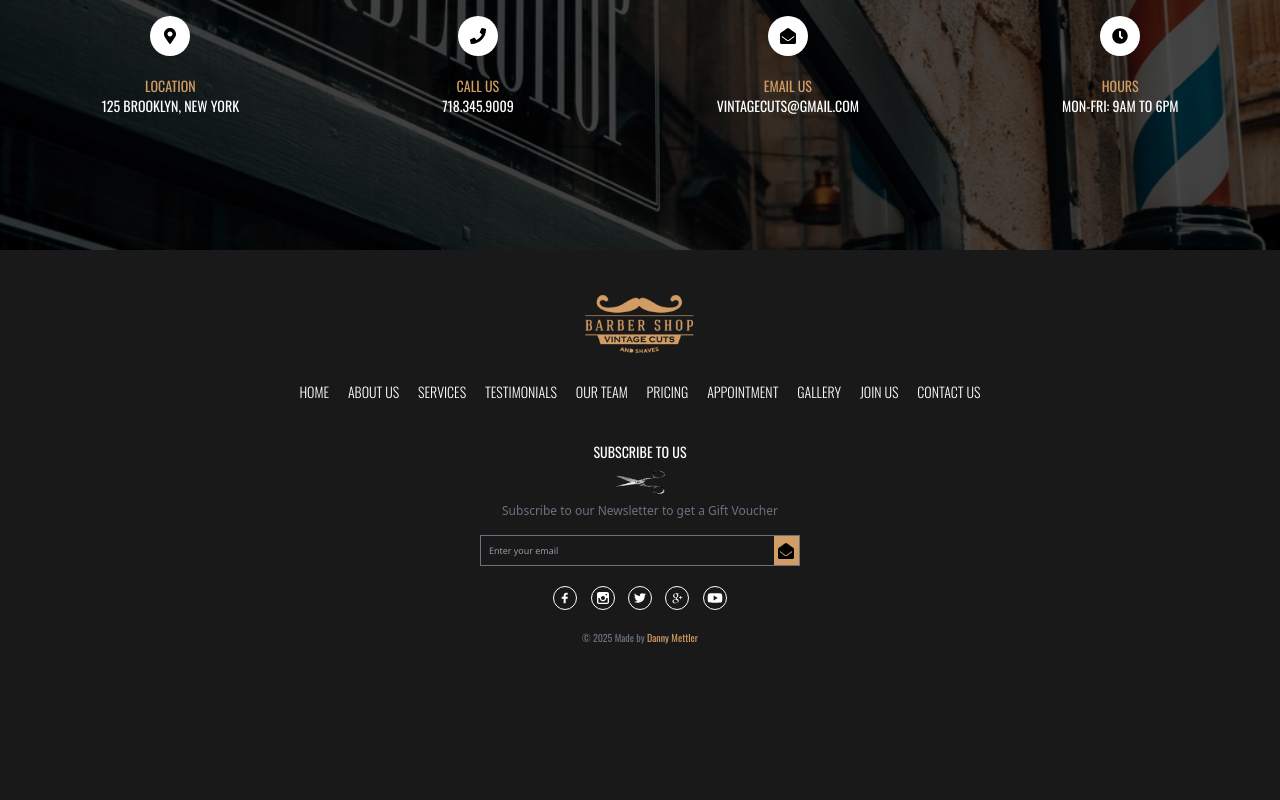
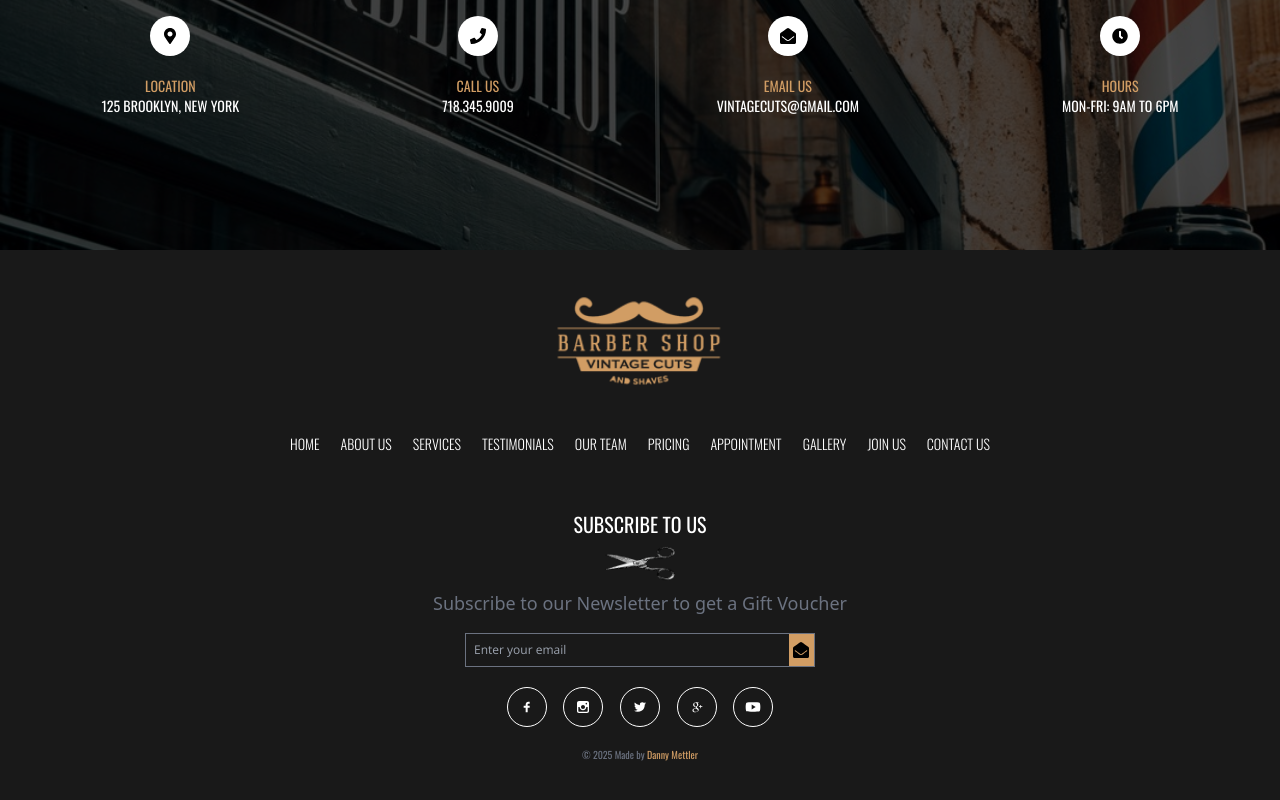
Before and after one commit to Danieljamespm/barber-shop-react, a React (Vite) app: page / in a window 1280 px wide. Shown: the part 7883-8683 px from the top of the page. Built offline with nearby package versions, Linux system fonts and the light colour scheme.

Commit message:
updated font sizing and padding for larger screens.

```diff
--- a/src/Components/Footer.jsx
+++ b/src/Components/Footer.jsx
@@ -6,9 +6,9 @@ import { TiSocialFacebook, TiSocialInstagram, TiSocialTwitter, TiSocialYoutube,
 const Footer = () => {
   return (
     <div className='w-full h-[670px] bg-[#191919]'>
-        <img src={Logo} alt='barbershop logo' className='w-32 mx-auto pt-10' />
+        <img src={Logo} alt='barbershop logo' className='w-32 md:w-48 mx-auto pt-10 pb-4' />
         <div className='sm:flex justify-center'>
-            <ul className='text-white font-oswald text-sm font-light text-center pt-5 sm:flex sm:justify-around sm:w-[700px]'>
+            <ul className='text-white font-oswald text-sm md:text-md font-light text-center pt-5 sm:flex sm:justify-between sm:w-[700px]'>
                 <li className='pb-2 hover:text-[#d19d64] hover:duration-500 hover:underline'><a href='#'>HOME</a></li>
                 <li className='pb-2 hover:text-[#d19d64] hover:duration-500 hover:underline'><a href='#aboutus'>ABOUT US</a></li>
                 <li className='pb-2 hover:text-[#d19d64] hover:duration-500 hover:underline'><a href='#services'>SERVICES</a></li>
@@ -21,29 +21,29 @@ const Footer = () => {
                 <li className='hover:text-[#d19d64] hover:duration-500 hover:underline'><a href='#contact'>CONTACT US</a></li>
             </ul>
         </div>
-        <div className='pt-8'>
-            <p className='text-center font-oswald text-white text-sm pb-2'>SUBSCRIBE TO US</p>
-            <img className='w-[50px] mx-auto pb-2' src="./barber-scissors.png" alt="" />
-            <p className='text-center text-xs text-gray-500 pb-4'>Subscribe to our Newsletter to get a Gift Voucher</p>
-            <div className='flex flex-row border border-gray-500 w-[320px] mx-auto '>
-            <input type='email' placeholder='Enter your email' className='flex-grow bg-[#191919] text-[9px] py-2 indent-2 focus:outline-none caret-white font-Opensans' />
+        <div className='pt-8 md:pt-12'>
+            <p className='text-center font-oswald text-white text-sm md:text-xl pb-2'>SUBSCRIBE TO US</p>
+            <img className='w-[50px] md:w-[70px] mx-auto pb-2' src="./barber-scissors.png" alt="" />
+            <p className='text-center text-xs md:text-lg text-gray-500 pb-4'>Subscribe to our Newsletter to get a Gift Voucher</p>
+            <div className='flex flex-row border border-gray-500 w-[350px] mx-auto '>
+            <input type='email' placeholder='Enter your email' className='flex-grow bg-[#191919] text-xs py-2 indent-2 focus:outline-none caret-white font-Opensans' />
             <button className='bg-[#d19d64] w-[25px] pl-1 hover:bg-gray-500 hover:text-white'><FaEnvelopeOpen/></button>
             </div>
         </div>
-        <div className='flex justify-evenly pt-5 w-[200px] mx-auto'>
-            <div className='w-6 h-6 bg-[#191919] border border-white rounded-xl flex justify-center items-center hover:bg-[#d19d64] cursor-pointer text-white'>
+        <div className='flex justify-evenly pt-5 w-[300px] mx-auto'>
+            <div className='w-10 h-10 bg-[#191919] border border-white rounded-full flex justify-center items-center hover:bg-[#d19d64] cursor-pointer text-white'>
                 <TiSocialFacebook/>
             </div>
-            <div className='w-6 h-6 bg-[#191919] border border-white rounded-xl flex justify-center items-center hover:bg-[#d19d64] cursor-pointer text-white'>
+            <div className='w-10 h-10 bg-[#191919] border border-white rounded-full flex justify-center items-center hover:bg-[#d19d64] cursor-pointer text-white'>
                 <TiSocialInstagram/>
             </div>
-            <div className='w-6 h-6 bg-[#191919] border border-white rounded-xl flex justify-center items-center hover:bg-[#d19d64] cursor-pointer text-white'>
+            <div className='w-10 h-10 bg-[#191919] border border-white rounded-full flex justify-center items-center hover:bg-[#d19d64] cursor-pointer text-white'>
                 <TiSocialTwitter/>
             </div>
-            <div className='w-6 h-6 bg-[#191919] border border-white rounded-xl flex justify-center items-center hover:bg-[#d19d64] cursor-pointer text-white'>
+            <div className='w-10 h-10 bg-[#191919] border border-white rounded-full flex justify-center items-center hover:bg-[#d19d64] cursor-pointer text-white'>
                 <TiSocialGooglePlus/>
             </div>
-            <div className='w-6 h-6 bg-[#191919] border border-white rounded-xl flex justify-center items-center hover:bg-[#d19d64] cursor-pointer text-white'>
+            <div className='w-10 h-10 bg-[#191919] border border-white rounded-full flex justify-center items-center hover:bg-[#d19d64] cursor-pointer text-white'>
                 <TiSocialYoutube/>
             </div>
         </div>
```
